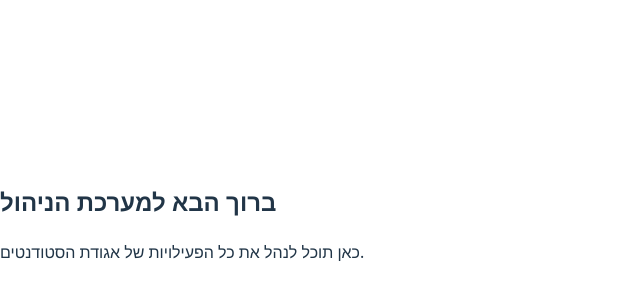
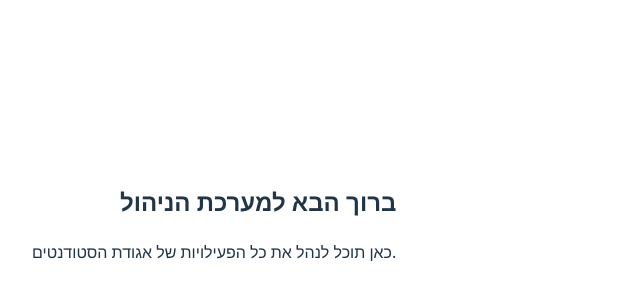
Before and after one commit to omergamliel/Emeky-Students-Association-Admin, a React (Vite) app: page /admin/dashboard in a window 1280 px wide. Shown: the part 178-478 px from the top of the page, without its empty margins (0-640 px from the left). Built offline with nearby package versions, Linux system fonts and the light colour scheme; no server answers; sample sign-in values are in the browser's storage.

Commit message:
Fix AppRouter with ProtectedRoute and basename for /admin

```diff
--- a/src/pages/Dashboard.jsx
+++ b/src/pages/Dashboard.jsx
@@ -1,8 +1,21 @@
-import React from "react";
+import React, { useEffect } from "react";
+import { useNavigate } from "react-router-dom";
 
 const Dashboard = () => {
+  const navigate = useNavigate();
+
+  useEffect(() => {
+    const isLoggedIn = localStorage.getItem("isAdmin");
+    if (!isLoggedIn) {
+      navigate("/admin/login");
+    }
+  }, [navigate]);
+
   return (
-    <div className="dashboard-page">
+    <div
+      className="dashboard-page"
+      style={{ padding: "2rem", textAlign: "right" }}
+    >
       <h2>ברוך הבא למערכת הניהול</h2>
       <p>כאן תוכל לנהל את כל הפעילויות של אגודת הסטודנטים.</p>
     </div>
--- a/src/pages/Login.jsx
+++ b/src/pages/Login.jsx
@@ -14,7 +14,8 @@ const Login = () => {
     setError("");
     try {
       await signInWithEmailAndPassword(auth, email, password);
-      navigate("/dashboard");
+      localStorage.setItem("isAdmin", "true"); // שומר התחברות
+      navigate("/admin/dashboard"); // הפניה נכונה
     } catch {
       setError("פרטי ההתחברות שגויים");
     }
--- a/src/routes/AppRouter.jsx
+++ b/src/routes/AppRouter.jsx
@@ -9,17 +9,17 @@ import Login from "../pages/Login";
 import Dashboard from "../pages/Dashboard";
 
 const AppRouter = () => {
-  const isAuthenticated = !!localStorage.getItem("isAdmin");
-
   return (
     <Router basename="/admin">
-      {" "}
-      {/* הוספת basename */}
       <Routes>
         <Route path="/login" element={<Login />} />
         <Route
           path="/dashboard"
-          element={isAuthenticated ? <Dashboard /> : <Navigate to="/login" />}
+          element={
+            <ProtectedRoute>
+              <Dashboard />
+            </ProtectedRoute>
+          }
         />
         <Route path="*" element={<Navigate to="/login" />} />
       </Routes>
@@ -27,4 +27,10 @@ const AppRouter = () => {
   );
 };
 
+// רכיב שמגן על כל עמוד לפי localStorage
+const ProtectedRoute = ({ children }) => {
+  const isAuthenticated = !!localStorage.getItem("isAdmin");
+  return isAuthenticated ? children : <Navigate to="/login" replace />;
+};
+
 export default AppRouter;
```
